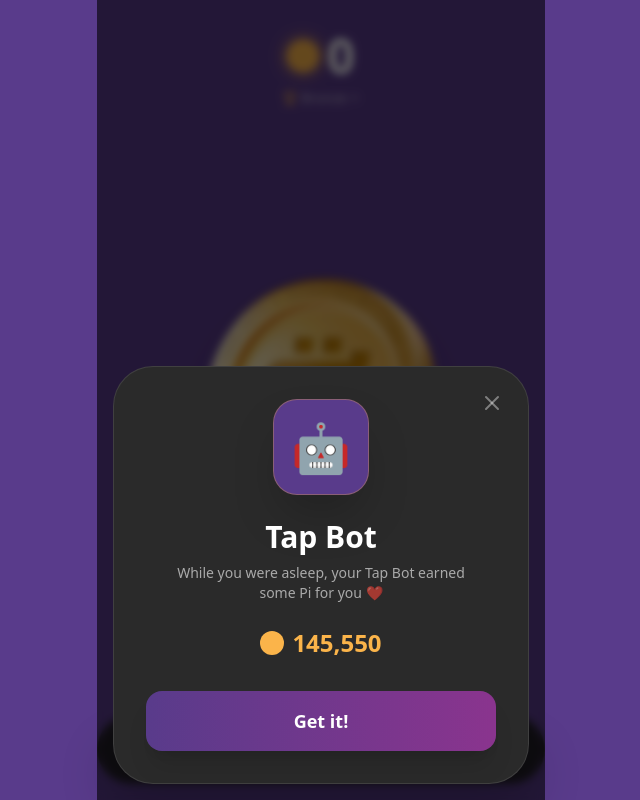
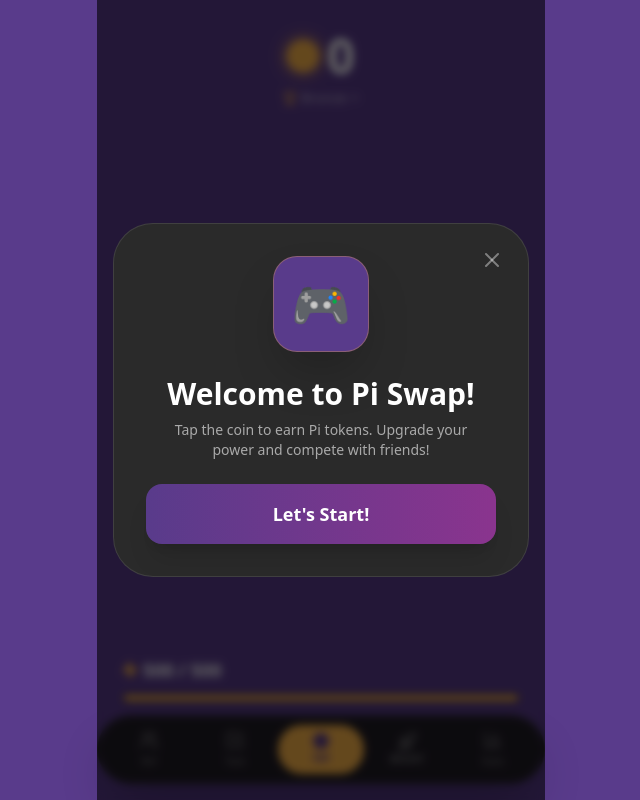
Before and after one commit to Collinsjos/fruity-pi, a React (Vite) app: page / in a window 1280 px wide. Shown: the whole page, without its empty margins (319-959 px from the left). Built offline with nearby package versions, Linux system fonts and the light colour scheme.

Commit message:
Update index.jsx

```diff
--- a/src/index.jsx
+++ b/src/index.jsx
@@ -17,15 +17,19 @@ const App = () => {
   const [guruCharges, setGuruCharges] = useState(3);
   const [isGuruActive, setIsGuruActive] = useState(false);
   const [clicks, setClicks] = useState([]);
-  const [showBotModal, setShowBotModal] = useState(true);
-  const [botEarnings] = useState(145550);
+  const [showIntroModal, setShowIntroModal] = useState(true);
 
   // Energy regeneration
   useEffect(() => {
     const timer = setInterval(() => {
       setEnergy((prev) => (prev < maxEnergy ? prev + 1 : prev));
     }, 1000);
-    return () => clearInterval(timer);
+    const collectBotEarnings = () => {
+    setBalance(prev => prev + botEarnings);
+    setShowBotModal(false);
+  };
+
+  return () => clearInterval(timer);
   }, [maxEnergy]);
 
   const handlePointerDown = (e) => {
@@ -103,37 +107,35 @@ const App = () => {
         </div>
       ))}
 
-      {/* TAP BOT MODAL */}
-      {showBotModal && (
-        <div className="absolute inset-0 z-[100] flex items-end justify-center bg-black/60 backdrop-blur-sm p-4">
-          <div className="w-full max-w-md bg-[#2a2a2a] rounded-[2.5rem] p-8 flex flex-col items-center text-center relative border border-white/10 animate-in fade-in slide-in-from-bottom-10">
-            <button onClick={() => setShowBotModal(false)} className="absolute top-6 right-6 text-white/40 hover:text-white transition-colors">
+      {/* INTRO MODAL (Editable Welcome Box) */}
+      {showIntroModal && (
+        <div className="absolute inset-0 z-[100] flex items-center justify-center bg-black/60 backdrop-blur-sm p-4">
+          <div className="w-full max-w-md bg-[#2a2a2a] rounded-[2.5rem] p-8 flex flex-col items-center text-center relative border border-white/10">
+            <button onClick={() => setShowIntroModal(false)} className="absolute top-6 right-6 text-white/40 hover:text-white transition-colors">
               <X size={24} />
             </button>
             <div className="w-24 h-24 bg-[#593B8B] rounded-3xl flex items-center justify-center mb-6 shadow-2xl border border-[#FBB44A]/30">
-               <div className="text-5xl">🤖</div>
+               <div className="text-5xl">🎮</div>
             </div>
-            <h2 className="text-3xl font-black mb-2">Tap Bot</h2>
-            <p className="text-white/60 text-sm mb-6 px-4">While you were asleep, your Tap Bot earned some Pi for you ❤️</p>
-            <div className="flex items-center gap-2 mb-8">
-               <div className="w-6 h-6 rounded-full bg-[#FBB44A]" />
-               <span className="text-2xl font-black text-[#FBB44A]">{botEarnings.toLocaleString()}</span>
-            </div>
+            <h2 className="text-3xl font-black mb-2">Welcome to Pi Swap!</h2>
+            <p className="text-white/60 text-sm mb-6 px-4">
+              Tap the coin to earn Pi tokens. Upgrade your power and compete with friends!
+            </p>
             <button
-              onClick={collectBotEarnings}
+              onClick={() => setShowIntroModal(false)}
               className="w-full py-4 bg-gradient-to-r from-[#593B8B] to-[#8A348E] rounded-2xl font-black text-lg shadow-xl active:scale-95 transition-transform"
             >
-              Get it!
+              Let's Start!
             </button>
           </div>
         </div>
       )}
 
-      {/* MAIN CONTENT (Scrollable) */}
-      <div className="flex-1 overflow-y-auto pb-28 scrollbar-hide px-6">
+      {/* MAIN CONTENT (Fixed - No Scroll) */}
+      <div className="flex-1 overflow-hidden px-6 flex flex-col">
 
         {activeTab === 'tap' && (
-          <div className="flex flex-col items-center mt-8 h-full">
+          <div className="flex flex-col items-center mt-8 flex-1 justify-between pb-24">
             <div className="flex items-center gap-2 mb-2">
               <div className="w-8 h-8 rounded-full shadow-[0_0_15px_#FBB44A]" style={{ backgroundColor: '#FBB44A' }}></div>
               <h1 className="text-5xl font-black text-white">{balance.toLocaleString()}</h1>
@@ -176,7 +178,7 @@ const App = () => {
         )}
 
         {activeTab === 'boost' && (
-          <div className="pt-8">
+          <div className="pt-8 overflow-y-auto scrollbar-hide pb-24 flex-1">
             <div className="flex flex-col items-center mb-8">
               <p className="text-white/60 text-sm mb-2">Your Balance</p>
               <div className="flex items-center gap-2">
@@ -234,7 +236,7 @@ const App = () => {
         )}
 
         {activeTab === 'ref' && (
-          <div className="pt-8 text-center">
+          <div className="pt-8 text-center flex-1 flex flex-col justify-center pb-24">
             <Users size={48} className="mx-auto mb-4 text-[#FBB44A]" />
             <h2 className="text-2xl font-black mb-2">Invite Friends</h2>
             <p className="text-white/60 text-sm mb-6">Get 10% of your friends' earnings!</p>
@@ -245,7 +247,7 @@ const App = () => {
         )}
 
         {activeTab === 'task' && (
-          <div className="pt-8">
+          <div className="pt-8 overflow-y-auto scrollbar-hide pb-24 flex-1">
             <h2 className="text-2xl font-black mb-6 text-center">Daily Tasks</h2>
             <div className="space-y-3">
               <TaskCard title="Join Telegram" reward={5000} />
@@ -256,7 +258,7 @@ const App = () => {
         )}
 
         {activeTab === 'stats' && (
-          <div className="pt-8">
+          <div className="pt-8 overflow-y-auto scrollbar-hide pb-24 flex-1">
             <h2 className="text-2xl font-black mb-6 text-center">Statistics</h2>
             <div className="space-y-4">
               <StatRow label="Total Earned" value={balance.toLocaleString()} />
```
